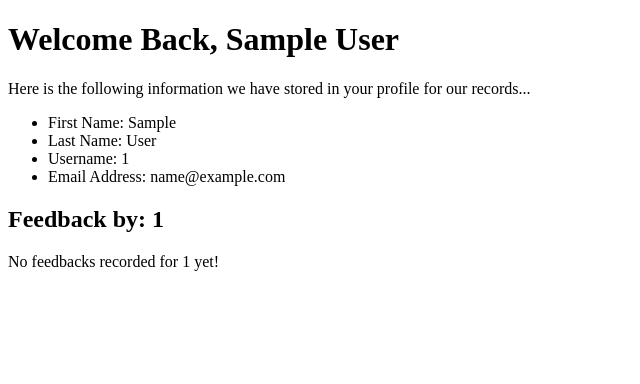
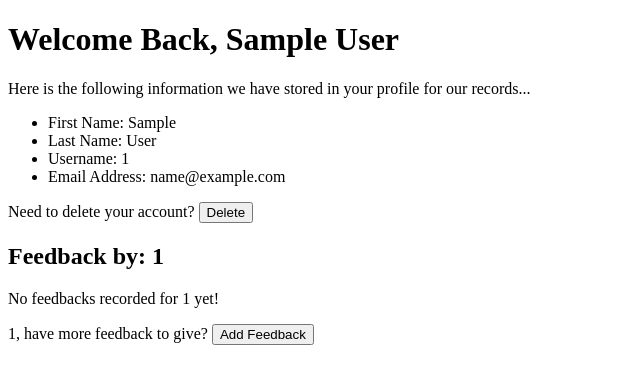
Before and after one commit to taylorwagner/flaskfeedback, a Flask app: template templates/profile.html in a window 1280 px wide. Shown: the top 384 px of the page, without its empty margins (0-640 px from the left). Run offline with Flask 2, Linux system fonts and the light colour scheme; the template is opened without the code that fills it: values that come from a table or form of the project are taken from there, others are empty; the visitor is signed in with stand-in values (Sample User, id 1); data comes from the database, SQL or seed files in the repository; parts of the project's set-up code (start-up, migrations or seed data) failed here and were passed over.

Commit message:
navigation buttons

```diff
--- a/templates/profile.html
+++ b/templates/profile.html
@@ -10,6 +10,7 @@
     <li class="list-group-item">Username: {{ user.username }}</li>
     <li class="list-group-item">Email Address: {{ user.email }}</li>
 </ul>
+<p>Need to delete your account? <button class="btn btn-danger">Delete</button> </p>
 </div>
 
 <div class="container">
@@ -23,6 +24,7 @@
 {% else %}
 <p>No feedbacks recorded for {{ user.username }} yet!</p>
 {% endif %}
+<p>{{ user.username}}, have more feedback to give? <button class="btn btn-primary">Add Feedback</button> </p>
 </div>
 
 {% endblock %}
```
